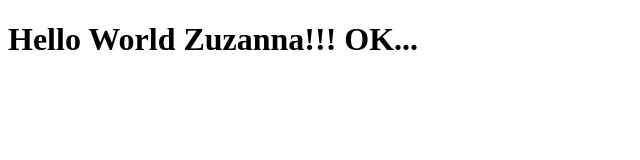
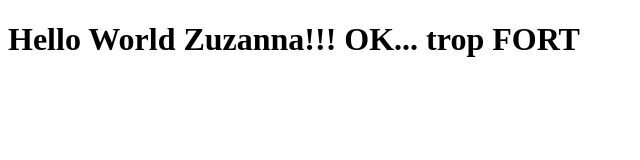
Before and after one commit to Zuzanna06/test-git, a plain HTML site: page index.html in a window 1280 px wide. Shown: the whole page, without its empty margins (0-640 px from the left). Drawn offline with Linux system fonts and the light colour scheme.

Commit message:
Update index.html
trop fort

```diff
--- a/index.html
+++ b/index.html
@@ -8,7 +8,7 @@
 </head>
 <body>
     <h1>
-    Hello World Zuzanna!!! OK...
+    Hello World Zuzanna!!! OK... trop FORT
     </h1>
 </body>
 </html>
```
